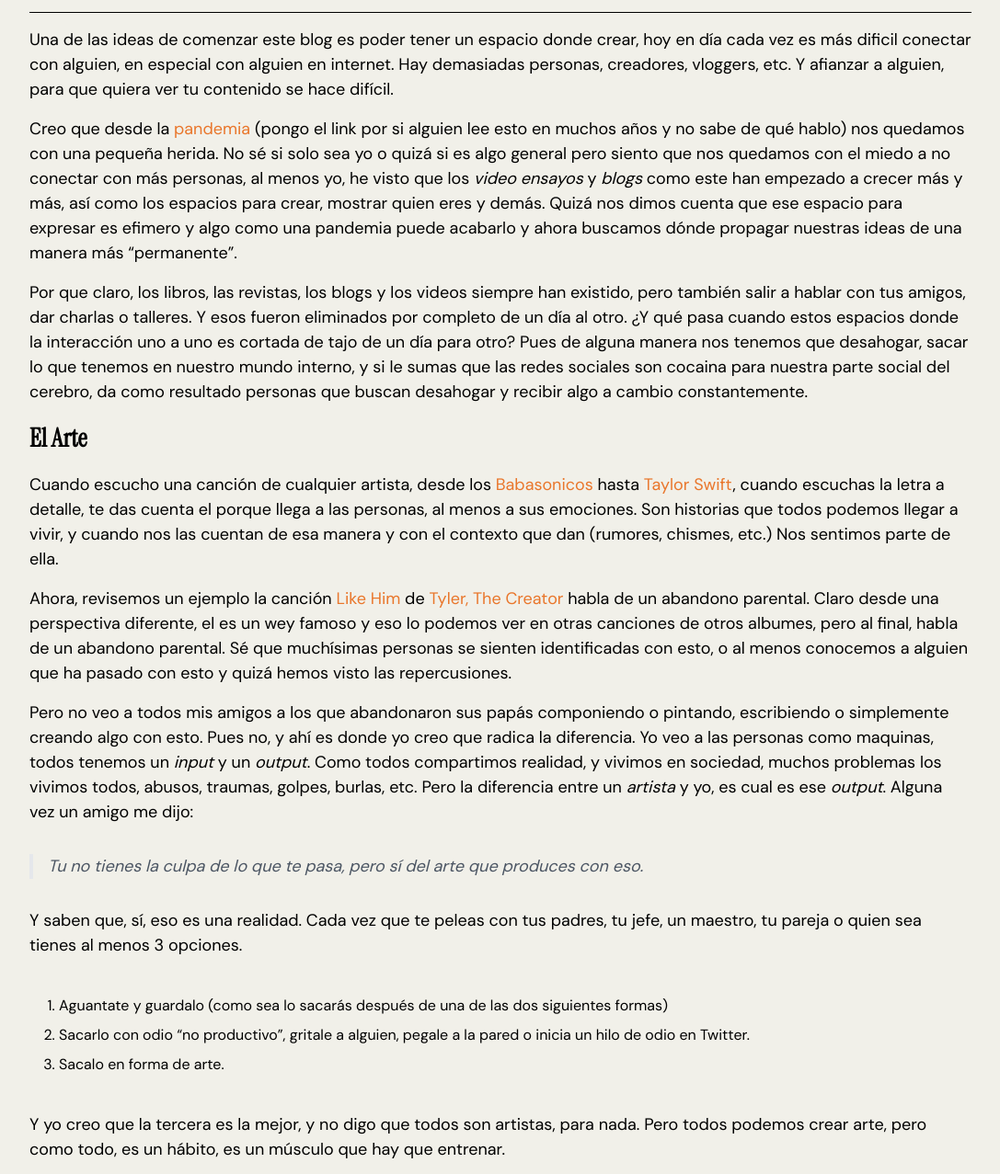
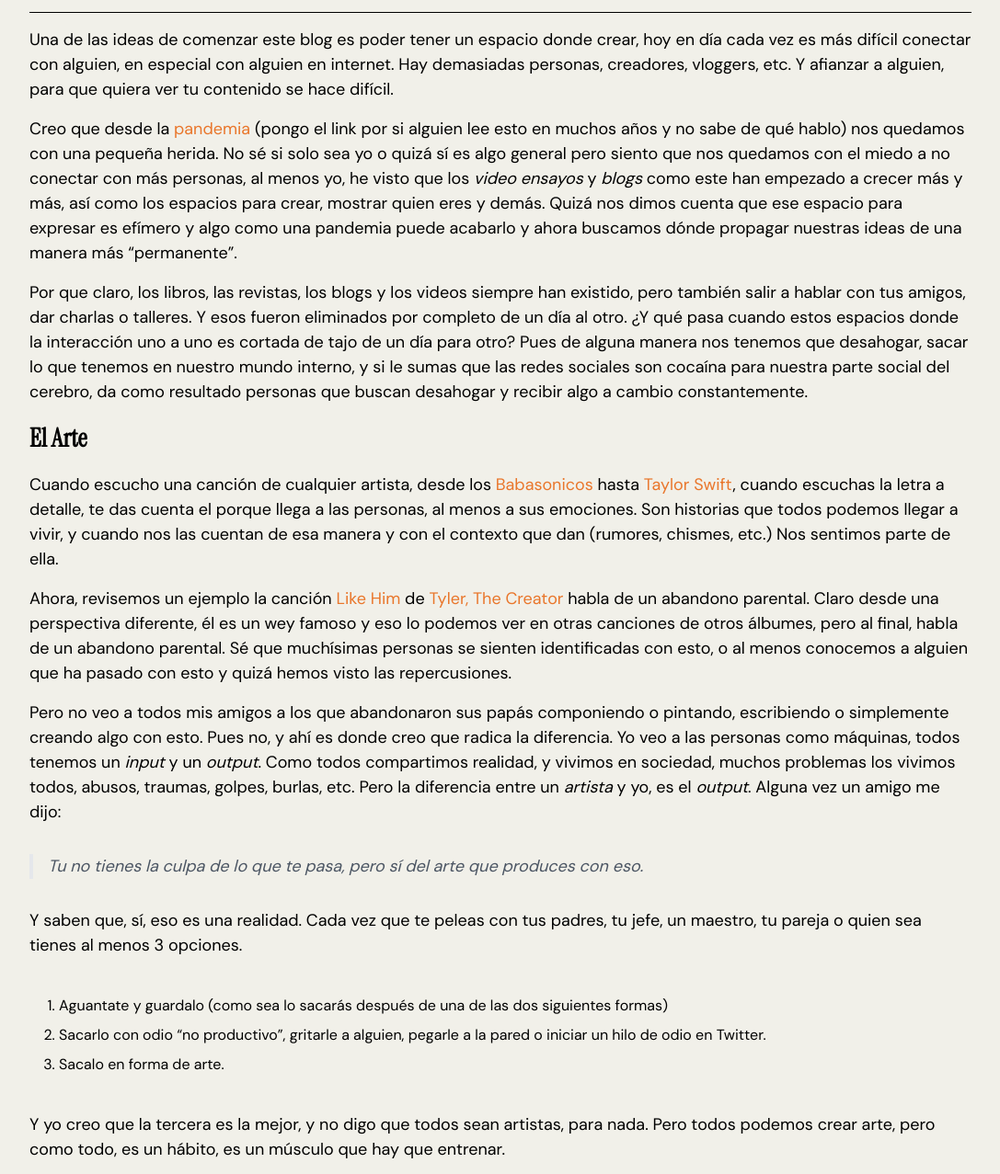
Before and after one commit to adrojodev/garden, an Astro site: page /posts/2 in a window 1280 px wide. Shown: the part 185-1462 px from the top of the page at 92% size, without its empty margins (96-1183 px from the left). Built offline with nearby package versions, Linux system fonts and the light colour scheme; Astro itself is replaced by a stand-in of ours.

Commit message:
Grammar post 2

```diff
--- a/src/pages/posts/2.md
+++ b/src/pages/posts/2.md
@@ -5,33 +5,33 @@ publishedDate: "Marzo 15, 09:27 hrs"
 lastEditionDate: "Marzo 15, 09:27 hrs"
 ---
 
-Una de las ideas de comenzar este blog es poder tener un espacio donde crear, hoy en día cada vez es más dificil conectar con alguien, en especial con alguien en internet. Hay demasiadas personas, creadores, vloggers, etc. Y afianzar a alguien, para que quiera ver tu contenido se hace difícil.
+Una de las ideas de comenzar este blog es poder tener un espacio donde crear, hoy en día cada vez es más difícil conectar con alguien, en especial con alguien en internet. Hay demasiadas personas, creadores, vloggers, etc. Y afianzar a alguien, para que quiera ver tu contenido se hace difícil.
 
-Creo que desde la [pandemia](https://es.wikipedia.org/wiki/Pandemia_de_COVID-19) (pongo el link por si alguien lee esto en muchos años y no sabe de qué hablo) nos quedamos con una pequeña herida. No sé si solo sea yo o quizá si es algo general pero siento que nos quedamos con el miedo a no conectar con más personas, al menos yo, he visto que los _video ensayos_ y _blogs_ como este han empezado a crecer más y más, así como los espacios para crear, mostrar quien eres y demás. Quizá nos dimos cuenta que ese espacio para expresar es efimero y algo como una pandemia puede acabarlo y ahora buscamos dónde propagar nuestras ideas de una manera más "permanente".
+Creo que desde la [pandemia](https://es.wikipedia.org/wiki/Pandemia_de_COVID-19) (pongo el link por si alguien lee esto en muchos años y no sabe de qué hablo) nos quedamos con una pequeña herida. No sé si solo sea yo o quizá sí es algo general pero siento que nos quedamos con el miedo a no conectar con más personas, al menos yo, he visto que los _video ensayos_ y _blogs_ como este han empezado a crecer más y más, así como los espacios para crear, mostrar quien eres y demás. Quizá nos dimos cuenta que ese espacio para expresar es efímero y algo como una pandemia puede acabarlo y ahora buscamos dónde propagar nuestras ideas de una manera más "permanente".
 
-Por que claro, los libros, las revistas, los blogs y los videos siempre han existido, pero también salir a hablar con tus amigos, dar charlas o talleres. Y esos fueron eliminados por completo de un día al otro. ¿Y qué pasa cuando estos espacios donde la interacción uno a uno es cortada de tajo de un día para otro? Pues de alguna manera nos tenemos que desahogar, sacar lo que tenemos en nuestro mundo interno, y si le sumas que las redes sociales son cocaina para nuestra parte social del cerebro, da como resultado personas que buscan desahogar y recibir algo a cambio constantemente.
+Por que claro, los libros, las revistas, los blogs y los videos siempre han existido, pero también salir a hablar con tus amigos, dar charlas o talleres. Y esos fueron eliminados por completo de un día al otro. ¿Y qué pasa cuando estos espacios donde la interacción uno a uno es cortada de tajo de un día para otro? Pues de alguna manera nos tenemos que desahogar, sacar lo que tenemos en nuestro mundo interno, y si le sumas que las redes sociales son cocaína para nuestra parte social del cerebro, da como resultado personas que buscan desahogar y recibir algo a cambio constantemente.
 
 ### El Arte
 
 Cuando escucho una canción de cualquier artista, desde los [Babasonicos](https://es.wikipedia.org/wiki/Babas%C3%B3nicos) hasta [Taylor Swift](https://es.wikipedia.org/wiki/Taylor_Swift), cuando escuchas la letra a detalle, te das cuenta el porque llega a las personas, al menos a sus emociones. Son historias que todos podemos llegar a vivir, y cuando nos las cuentan de esa manera y con el contexto que dan (rumores, chismes, etc.) Nos sentimos parte de ella.
 
-Ahora, revisemos un ejemplo la canción [Like Him](https://www.youtube.com/watch?v=dgUHE8wWhiE) de [Tyler, The Creator](https://es.wikipedia.org/wiki/Tyler,_the_Creator) habla de un abandono parental. Claro desde una perspectiva diferente, el es un wey famoso y eso lo podemos ver en otras canciones de otros albumes, pero al final, habla de un abandono parental. Sé que muchísimas personas se sienten identificadas con esto, o al menos conocemos a alguien que ha pasado con esto y quizá hemos visto las repercusiones.
+Ahora, revisemos un ejemplo la canción [Like Him](https://www.youtube.com/watch?v=dgUHE8wWhiE) de [Tyler, The Creator](https://es.wikipedia.org/wiki/Tyler,_the_Creator) habla de un abandono parental. Claro desde una perspectiva diferente, él es un wey famoso y eso lo podemos ver en otras canciones de otros álbumes, pero al final, habla de un abandono parental. Sé que muchísimas personas se sienten identificadas con esto, o al menos conocemos a alguien que ha pasado con esto y quizá hemos visto las repercusiones.
 
-Pero no veo a todos mis amigos a los que abandonaron sus papás componiendo o pintando, escribiendo o simplemente creando algo con esto. Pues no, y ahí es donde yo creo que radica la diferencia. Yo veo a las personas como maquinas, todos tenemos un _input_ y un _output_. Como todos compartimos realidad, y vivimos en sociedad, muchos problemas los vivimos todos, abusos, traumas, golpes, burlas, etc. Pero la diferencia entre un _artista_ y yo, es cual es ese _output_. Alguna vez un amigo me dijo:
+Pero no veo a todos mis amigos a los que abandonaron sus papás componiendo o pintando, escribiendo o simplemente creando algo con esto. Pues no, y ahí es donde creo que radica la diferencia. Yo veo a las personas como máquinas, todos tenemos un _input_ y un _output_. Como todos compartimos realidad, y vivimos en sociedad, muchos problemas los vivimos todos, abusos, traumas, golpes, burlas, etc. Pero la diferencia entre un _artista_ y yo, es el _output_. Alguna vez un amigo me dijo:
 
 > Tu no tienes la culpa de lo que te pasa, pero sí del arte que produces con eso.
 
 Y saben que, sí, eso es una realidad. Cada vez que te peleas con tus padres, tu jefe, un maestro, tu pareja o quien sea tienes al menos 3 opciones.
 
 1. Aguantate y guardalo (como sea lo sacarás después de una de las dos siguientes formas)
-2. Sacarlo con odio "no productivo", gritale a alguien, pegale a la pared o inicia un hilo de odio en Twitter.
+2. Sacarlo con odio "no productivo", gritarle a alguien, pegarle a la pared o iniciar un hilo de odio en Twitter.
 3. Sacalo en forma de arte.
 
-Y yo creo que la tercera es la mejor, y no digo que todos son artistas, para nada. Pero todos podemos crear arte, pero como todo, es un hábito, es un músculo que hay que entrenar.
+Y yo creo que la tercera es la mejor, y no digo que todos sean artistas, para nada. Pero todos podemos crear arte, pero como todo, es un hábito, es un músculo que hay que entrenar.
 
 Yo tengo una libreta:
 ![Mi libreta con una pluma](<https://firebasestorage.googleapis.com/v0/b/blog-d7288.firebasestorage.app/o/images%2FIMG_0987%20(1).jpg?alt=media&token=10f383fb-62fb-4475-94e5-4efe94656ca2>)
 
-Y trato de siempre cargar con ella, por que cada vez que tengo una idea o alguna emoción o lo que sea, solo lo escribo, y todo lo anoto ahí, sin ordén. No soy fán de tener una libreta para cada cosa, por que así no funciona mi cabeza, solo siento y anoto. Y así es como yo siento que ejercito ese músculo, además tengo este blog y hago videos en Youtube.
+Y trato de siempre cargar con ella, porque cada vez que tengo una idea o alguna emoción o lo que sea, solo lo escribo, y todo lo anoto ahí, sin orden. No soy fan de tener una libreta para cada cosa, por que así no funciona mi cabeza, solo siento y anoto. Y así es como para mí es ejercitar ese músculo, además tengo este blog y hago videos en Youtube.
 
 Y pues nada, muchas gracias por leerme, ojalá este post les sirva de algo o los inspire a crear arte, a sacar sus emociones de una manera diferente y que en vez de destruir, cree.
```
